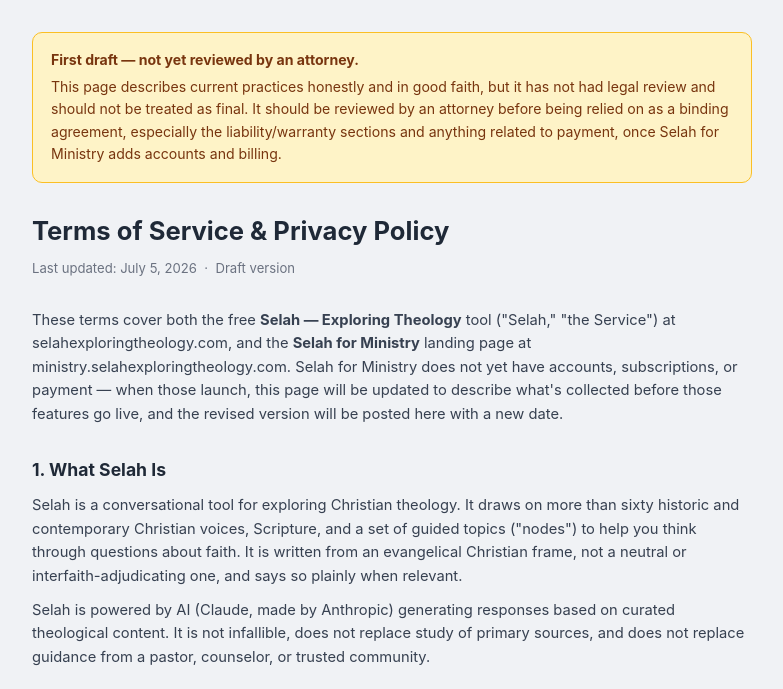
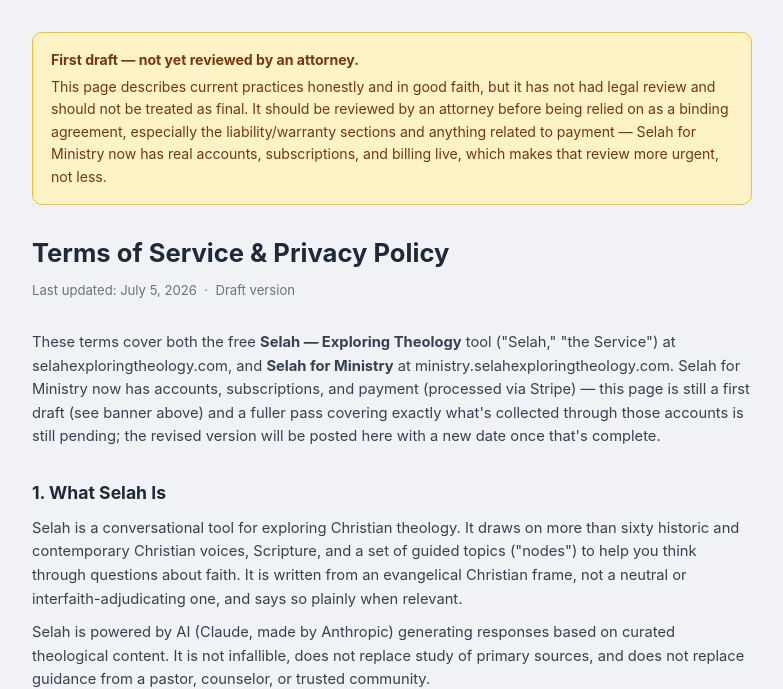
Before and after one commit to PeregrinePlanner-Dev/selah-app, a Flask app: page /legal in a window 1280 px wide. Shown: the part 67-756 px from the top of the page, without its empty margins (248-1031 px from the left). Run offline with Flask 3, Linux system fonts and the light colour scheme.

Commit message:
Fix legal.html: accounts/subscriptions/payment described as not-yet-existing, but they're live now
Neutral placeholder only, per Rick -- doesn't add real content for what's
collected through paid accounts (that's real legal drafting, routed
through Termly). Just removes the now-false 'doesn't exist yet' framing
in the draft banner, the opening summary, and Section 10.

```diff
--- a/templates/legal.html
+++ b/templates/legal.html
@@ -49,13 +49,13 @@
 
   <div class="draft-banner">
     <strong>First draft — not yet reviewed by an attorney.</strong>
-    This page describes current practices honestly and in good faith, but it has not had legal review and should not be treated as final. It should be reviewed by an attorney before being relied on as a binding agreement, especially the liability/warranty sections and anything related to payment, once Selah for Ministry adds accounts and billing.
+    This page describes current practices honestly and in good faith, but it has not had legal review and should not be treated as final. It should be reviewed by an attorney before being relied on as a binding agreement, especially the liability/warranty sections and anything related to payment — Selah for Ministry now has real accounts, subscriptions, and billing live, which makes that review more urgent, not less.
   </div>
 
   <h1>Terms of Service &amp; Privacy Policy</h1>
   <div class="updated">Last updated: July 5, 2026 &nbsp;·&nbsp; Draft version</div>
 
-  <p>These terms cover both the free <strong>Selah — Exploring Theology</strong> tool ("Selah," "the Service") at selahexploringtheology.com, and the <strong>Selah for Ministry</strong> landing page at ministry.selahexploringtheology.com. Selah for Ministry does not yet have accounts, subscriptions, or payment — when those launch, this page will be updated to describe what's collected before those features go live, and the revised version will be posted here with a new date.</p>
+  <p>These terms cover both the free <strong>Selah — Exploring Theology</strong> tool ("Selah," "the Service") at selahexploringtheology.com, and <strong>Selah for Ministry</strong> at ministry.selahexploringtheology.com. Selah for Ministry now has accounts, subscriptions, and payment (processed via Stripe) — this page is still a first draft (see banner above) and a fuller pass covering exactly what's collected through those accounts is still pending; the revised version will be posted here with a new date once that's complete.</p>
 
   <h2>1. What Selah Is</h2>
   <p>Selah is a conversational tool for exploring Christian theology. It draws on more than sixty historic and contemporary Christian voices, Scripture, and a set of guided topics ("nodes") to help you think through questions about faith. It is written from an evangelical Christian frame, not a neutral or interfaith-adjudicating one, and says so plainly when relevant.</p>
@@ -105,7 +105,7 @@
   <p><span class="placeholder">[Placeholder — standard limitation-of-liability language belongs here once reviewed by an attorney. Generally limits liability to the amount paid for the Service (which may be $0 for the free tier) and excludes indirect/consequential damages, subject to applicable law.]</span></p>
 
   <h2>10. Changes to These Terms</h2>
-  <p>As Selah for Ministry develops — particularly once accounts, subscriptions, and payment are introduced — this page will be updated, and the "last updated" date above will change. Continued use of the Service after an update constitutes acceptance of the revised terms.</p>
+  <p>As Selah for Ministry develops — particularly as its accounts, subscriptions, and payment practices are documented more fully and this page receives real legal review — it will be updated, and the "last updated" date above will change. Continued use of the Service after an update constitutes acceptance of the revised terms.</p>
 
   <h2>11. Governing Law</h2>
   <p>These terms are governed by the laws of the State of Colorado, USA, without regard to its conflict-of-law provisions.</p>
```
